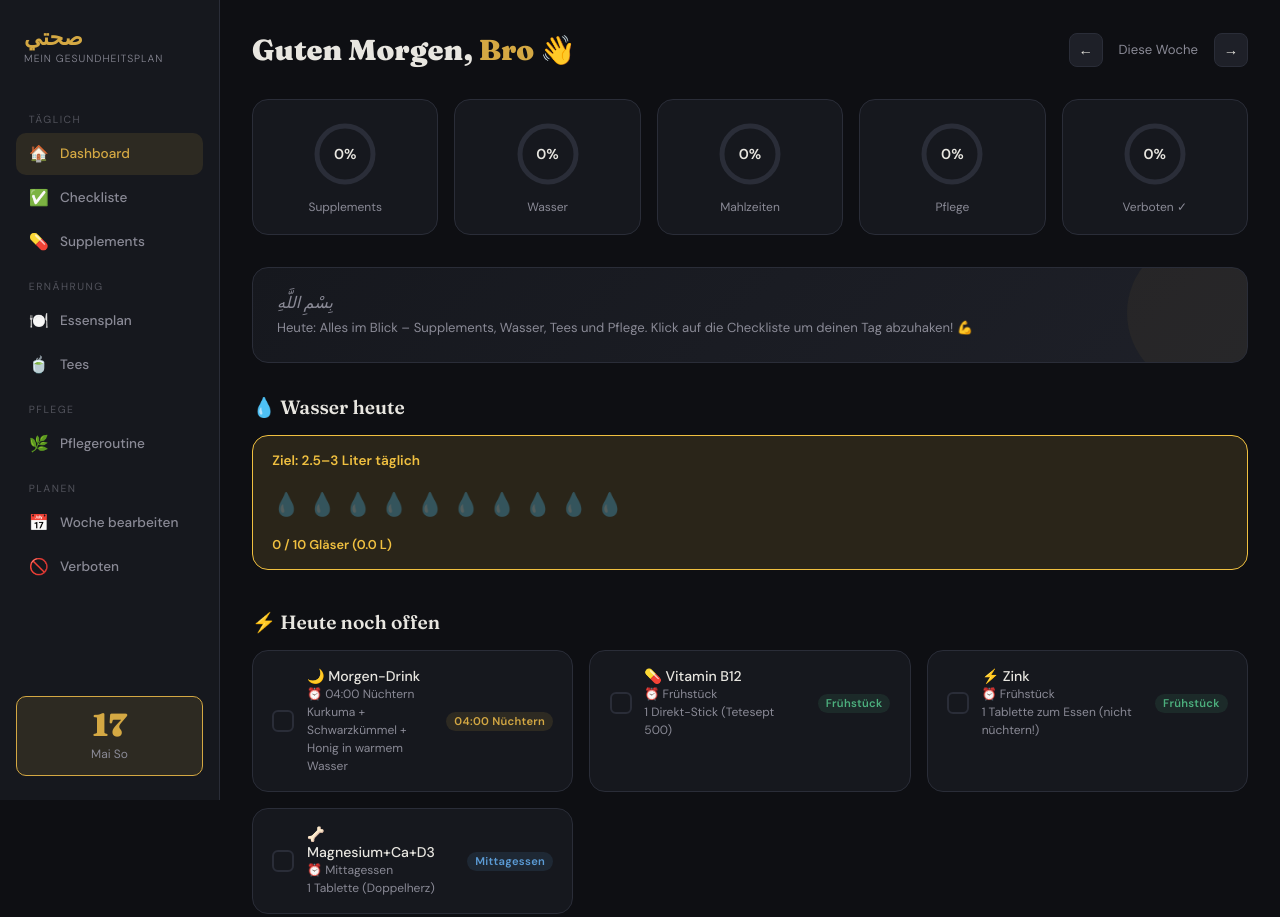
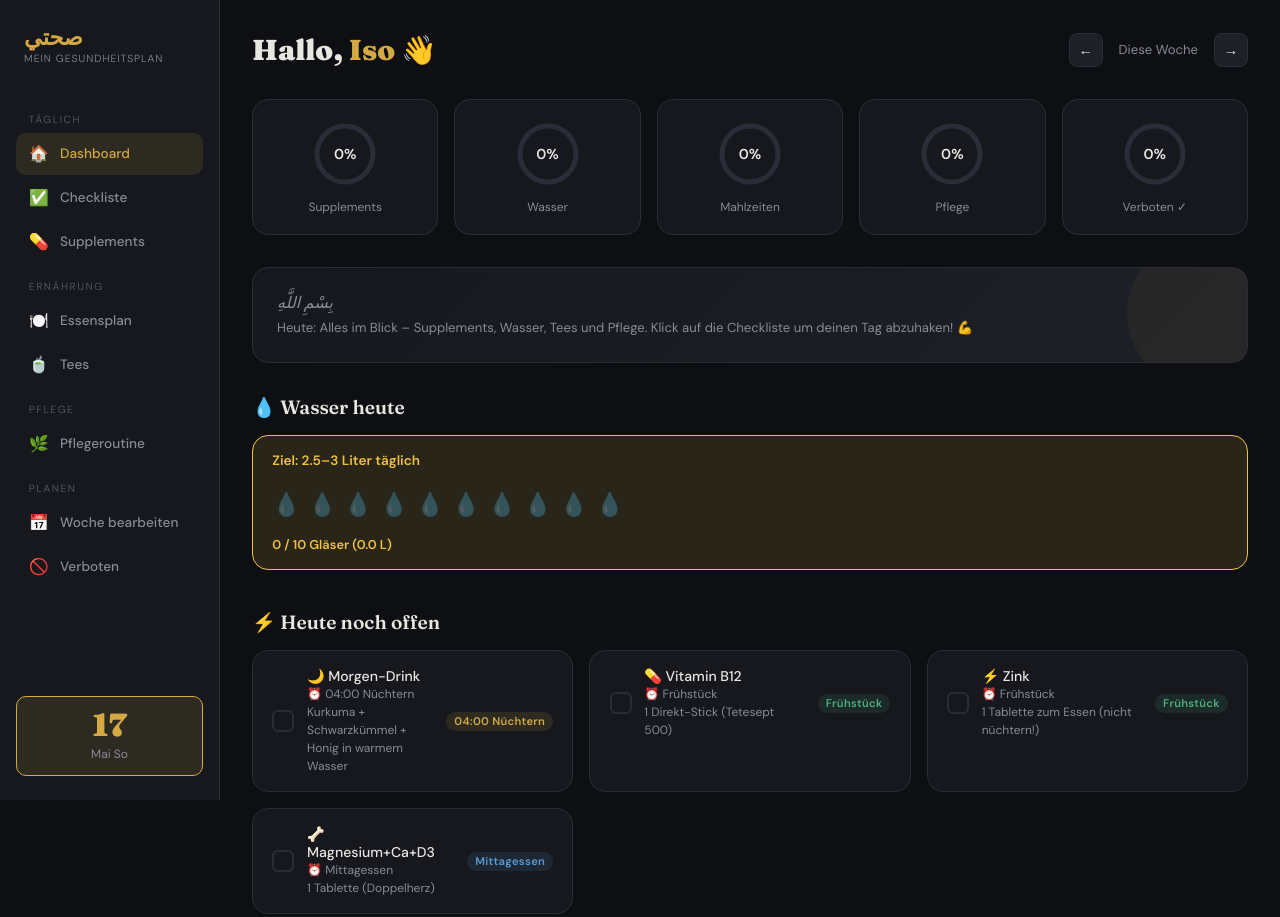
Before and after one commit to isorahmonov/healthtracker, a plain HTML site: page index.html in a window 1280 px wide. Drawn offline with Linux system fonts and the light colour scheme.

Commit message:
Change greeting from 'Bro' to 'Iso'

```diff
--- a/index.html
+++ b/index.html
@@ -626,7 +626,7 @@ body {
   <!-- ══ DASHBOARD ══ -->
   <div class="tab-content active fade-in" id="tab-dashboard">
     <div class="topbar">
-      <h1>Guten Morgen, <span id="greetName">Bro</span> 👋</h1>
+      <h1>Hallo, <span id="greetName">Iso</span> 👋</h1>
       <div class="week-nav">
         <button class="week-btn" onclick="changeWeek(-1)">←</button>
         <span class="week-label" id="weekLabel">Diese Woche</span>
```
